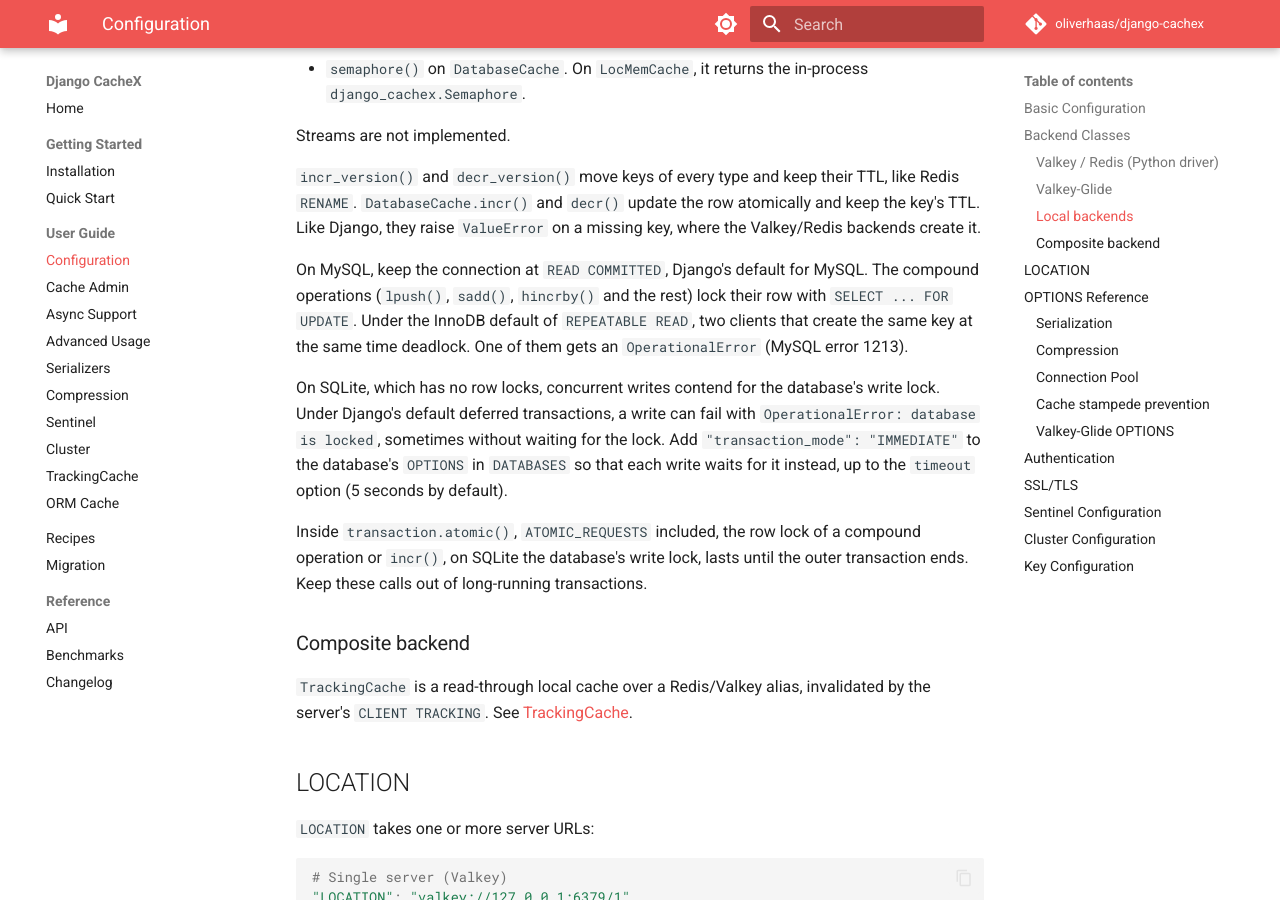
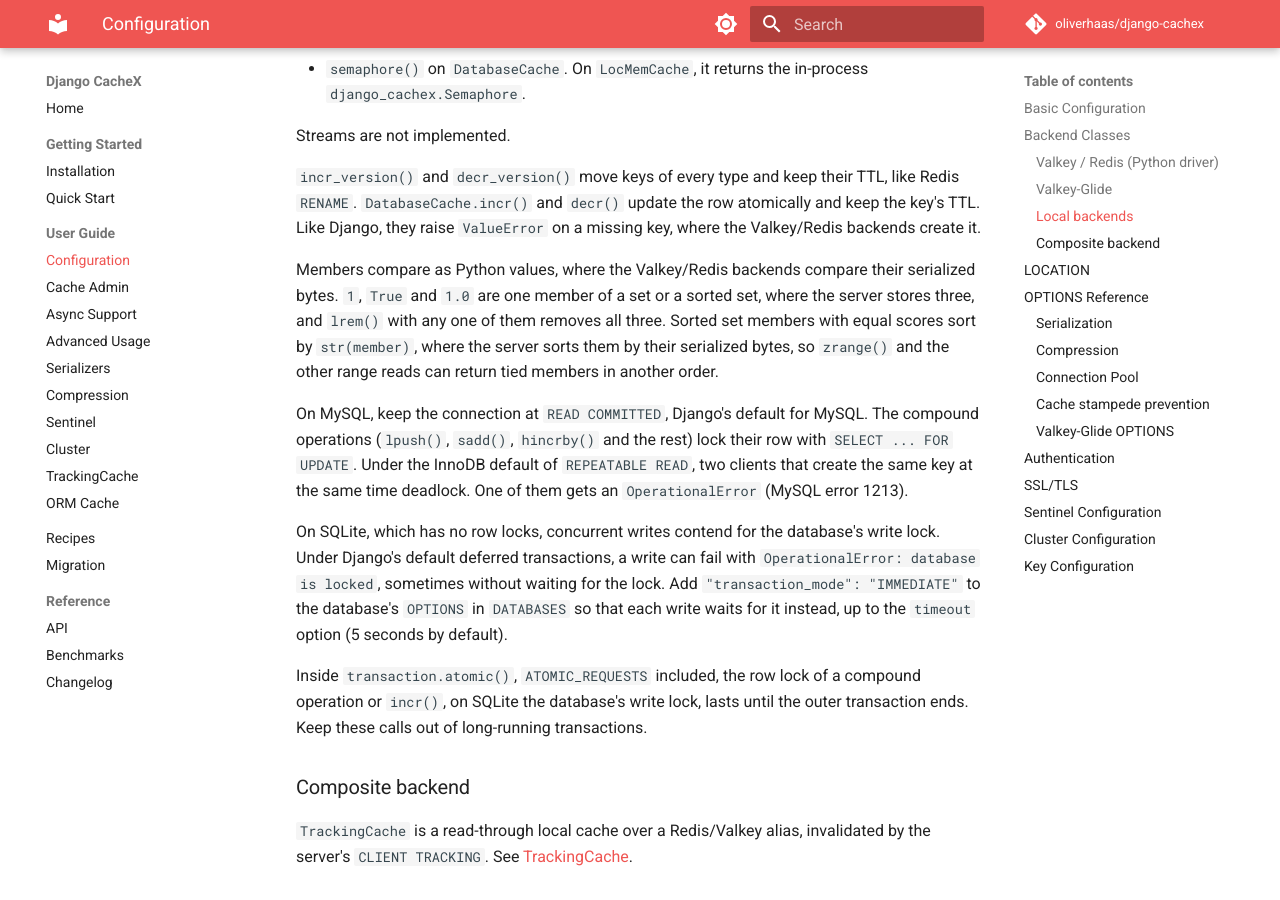
Before and after one commit to oliverhaas/django-cachex, an MkDocs documentation site: the page built from docs/user-guide/configuration.md, in a window 1280 px wide and 900 px high, scrolled down 2983 px. Built offline with MkDocs 1.6.1 and Material for MkDocs 9.7.7, drawn with Linux system fonts in a browser that asks for light colours; comment, search, counter and statistics services are not loaded; the version menu is left out.

Commit message:
docs: say how LocMem and DatabaseCache compare and order members
LocMemCache and DatabaseCache compare set and sorted set members, and the value lrem() removes, as Python values, so 1, True and 1.0 are one member where the server stores three. They sort sorted set members with equal scores by str(member), where the server sorts them by their serialized bytes. The API reference described only the server side. The configuration reference now lists both differences next to the other local backend differences, and the API reference links to it.

```diff
--- a/docs/user-guide/configuration.md
+++ b/docs/user-guide/configuration.md
@@ -131,6 +131,14 @@ Streams are not implemented.
 TTL, like Redis `RENAME`. `DatabaseCache.incr()` and `decr()` update the row
 atomically and keep the key's TTL. Like Django, they raise `ValueError` on a
 missing key, where the Valkey/Redis backends create it.
+
+Members compare as Python values, where the Valkey/Redis backends compare
+their serialized bytes. `1`, `True` and `1.0` are one member of a set or a
+sorted set, where the server stores three, and `lrem()` with any one of them
+removes all three. Sorted set members with equal scores sort by
+`str(member)`, where the server sorts them by their serialized bytes, so
+`zrange()` and the other range reads can return tied members in another
+order.
 
 On MySQL, keep the connection at `READ COMMITTED`, Django's default for MySQL.
 The compound operations (`lpush()`, `sadd()`, `hincrby()` and the rest) lock
```
Also changed, not shown: docs/reference/api.md (+1 -1 lines), docs/reference/changelog.md (+1 -0 lines).
